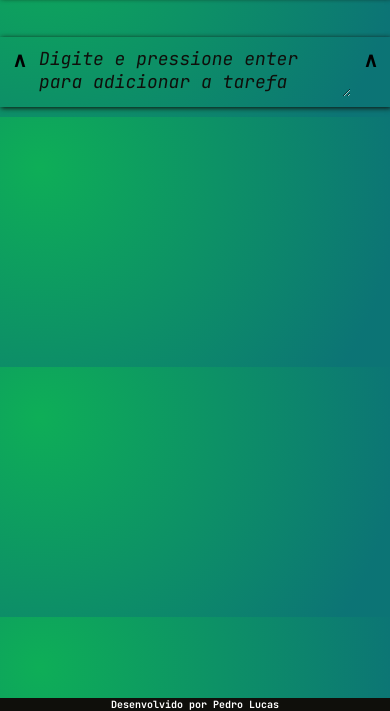
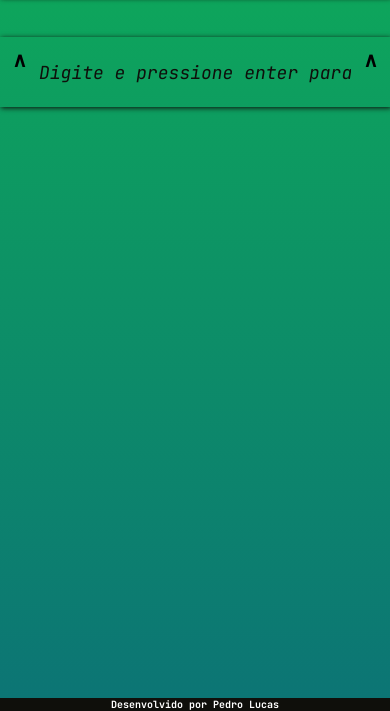
Before and after one commit to Smooke09/todo-list-javascript, a plain HTML site: page index.html in a window 390 px wide. Shown: the part 133-844 px from the top of the page. Drawn offline with Linux system fonts and the light colour scheme.

Commit message:
responsivo

```diff
--- a/index.html
+++ b/index.html
@@ -17,8 +17,8 @@
 
         <div class="todo__new-item">
             <div>&and;</div>
-            <textarea cols="0" rows="10" id="newItem" placeholder="Digite e pressione enter para adicionar a tarefa"></textarea>
-            <!-- <input type="text"  id="newItem" placeholder="Digite e pressione enter para adicionar a tarefa"> -->
+            <!-- <textarea cols="0" rows="10" id="newItem" placeholder="Digite e pressione enter para adicionar a tarefa"></textarea> -->
+            <input type="text"  id="newItem" placeholder="Digite e pressione enter para adicionar a tarefa">
             <div>&and;</div>
         </div>
     </div>
--- a/style.css
+++ b/style.css
@@ -20,12 +20,16 @@ html {
 
 body {
     position: relative;
-    height: 100%;
-    background-image: radial-gradient( circle farthest-corner at 10% 20%,  rgba(14,174,87,1) 0%, rgba(12,116,117,1) 90% );
+    height: 100vh;
+    background-attachment: fixed;
+    background-image: linear-gradient(#0eae57 0%, #0c7475 100%);
+    background-repeat: no-repeat;
+    background-size: contain;
     font: bold 2rem 'Open Sans', sans-serif;
 }
 
 .todo {
+    height: 100%;
     display: flex;
     width: 50vw;
     flex-direction: column;
@@ -103,7 +107,7 @@ body {
     font: inherit;
 }
 
-.todo__new-item > textarea{
+.todo__new-item > input{
     background-color: transparent;
     border: none;
     width: 80%;
@@ -111,8 +115,8 @@ body {
     font: inherit;
 }
 
-.todo__new-item > textarea::placeholder {
-    font-size: 18px;
+.todo__new-item > input::placeholder {
+    font-size: 1.8rem;
     font-style: italic;
     font-weight: normal;
     color: var(--secondary-color);
@@ -131,15 +135,8 @@ footer p {
     text-align: center;
 }
 
+
 @media (max-width: 1020px) {
-
-
-    body{
-        background-image: radial-gradient( circle farthest-corner at 10% 20%,  rgba(14,174,87,1) 0%, rgba(12,116,117,1) 90% );
-        background-repeat: repeat-y;
-    }
-
-
     .todo__title {
         display: flex;
         width: 100vw;
@@ -157,4 +154,7 @@ footer p {
     .todo__item div {
         text-align: center;
     }
+
+    input::-webkit-input-placeholder {
+    }
 }
```
